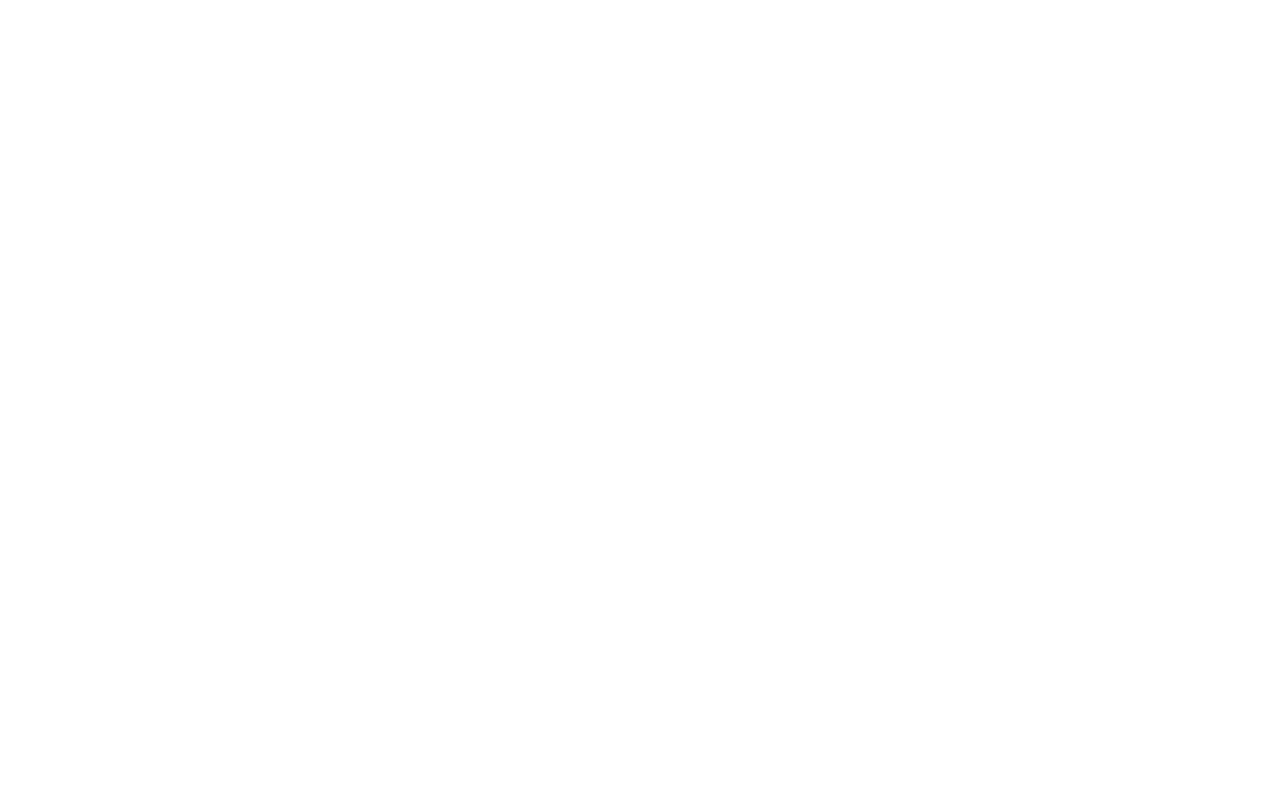
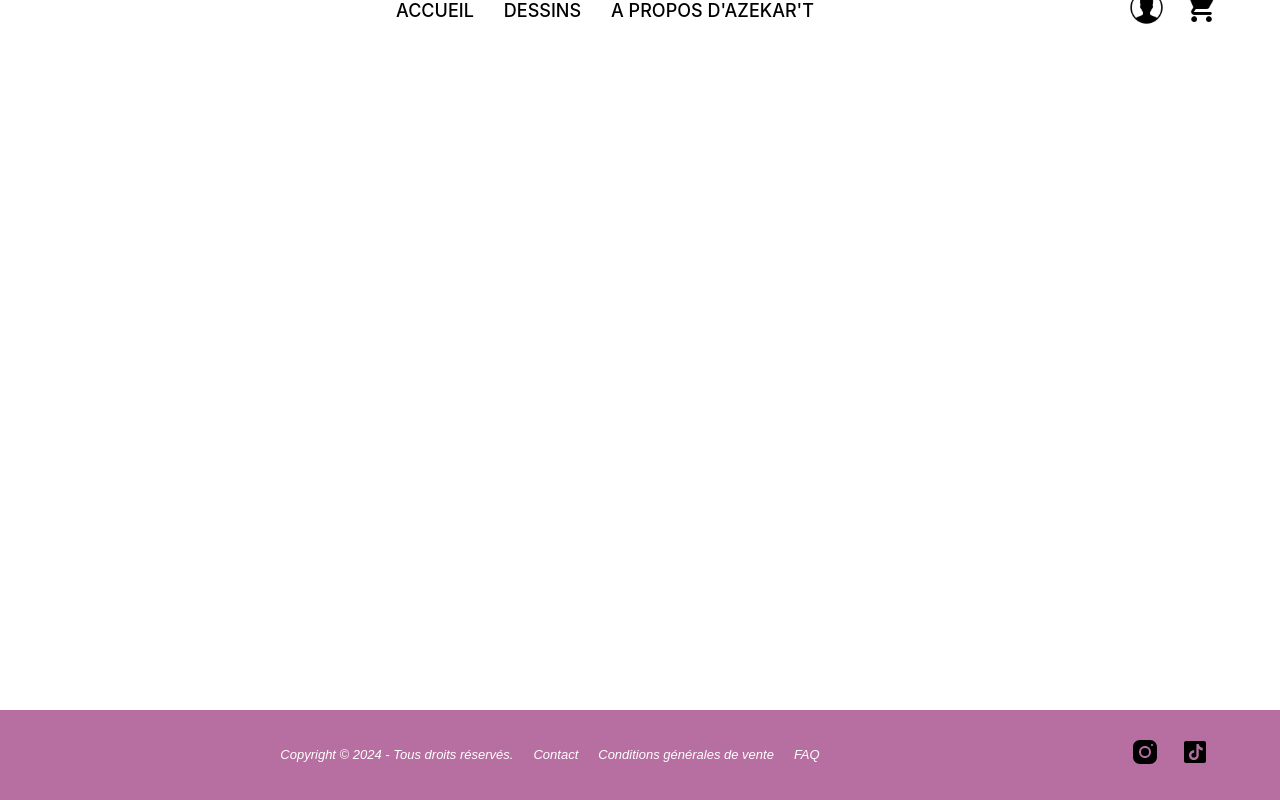
Before and after one commit to Gulbahar57/azekariste_blog_site, a React (Vite) app in the folder draw_project/frontend/: page /about in a window 1280 px wide. Before the commit this address had no page. Built offline with nearby package versions, Linux system fonts and the light colour scheme.

Commit message:
editing about page, adding route for /About

```diff
--- a/draw_project/frontend/src/App.jsx
+++ b/draw_project/frontend/src/App.jsx
@@ -4,6 +4,7 @@
 import Home from './pages/Home/Home.jsx';
 import Accueil from './pages/Accueil/Accueil.jsx';
 import Gallery from './pages/Gallery/Gallery.jsx';
+import About from './pages/About/About.jsx';
 
 
 /* composant pour définir les routes */
@@ -16,6 +17,7 @@
         <Route path="/" element={<Home />} />
         <Route path='/accueil' element={<Accueil />}/>
         <Route path="/gallery" element={<Gallery />} />
+        <Route path="/about" element={<About />} />
       </Routes>
     </Router>
   )
--- a/draw_project/frontend/src/pages/About/About.jsx
+++ b/draw_project/frontend/src/pages/About/About.jsx
@@ -0,0 +1,16 @@
+import React from "react";
+import './About.css'
+import Navbar from "../../components/Navbar/Navbar";
+import Footer from "../../components/Footer/Footer";
+
+
+function About(){
+    return (
+        <div className="about-page">
+            <Navbar />
+            <Footer />
+        </div>
+    )
+}
+
+export default About;
```
